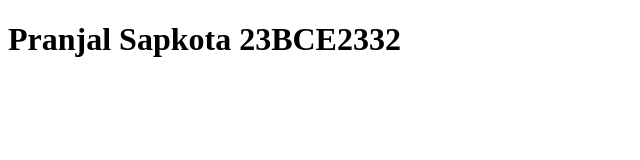
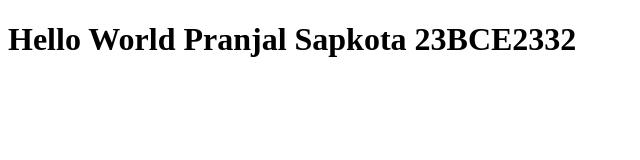
Before and after one commit to 8ven0m8/Web-Programming-Task-VIT-, a plain HTML site: page index.html in a window 1280 px wide. Shown: the whole page, without its empty margins (0-640 px from the left). Drawn offline with Linux system fonts and the light colour scheme.

Commit message:
Hello World Mentioned
Added "Hello World line"

```diff
--- a/index.html
+++ b/index.html
@@ -6,6 +6,6 @@
     <title>Github Verification</title>
 </head>
 <body>
-    <h1> Pranjal Sapkota 23BCE2332 </h1>
+    <h1>Hello World Pranjal Sapkota 23BCE2332 </h1>
 </body>
 </html>
```
